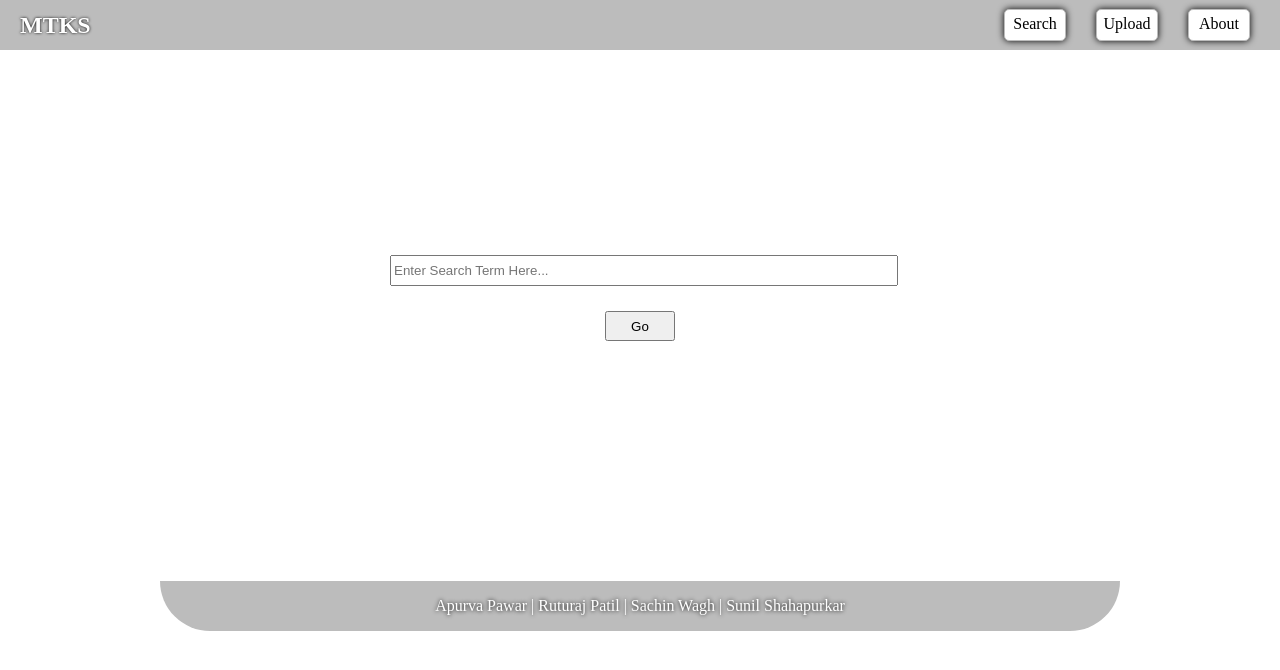
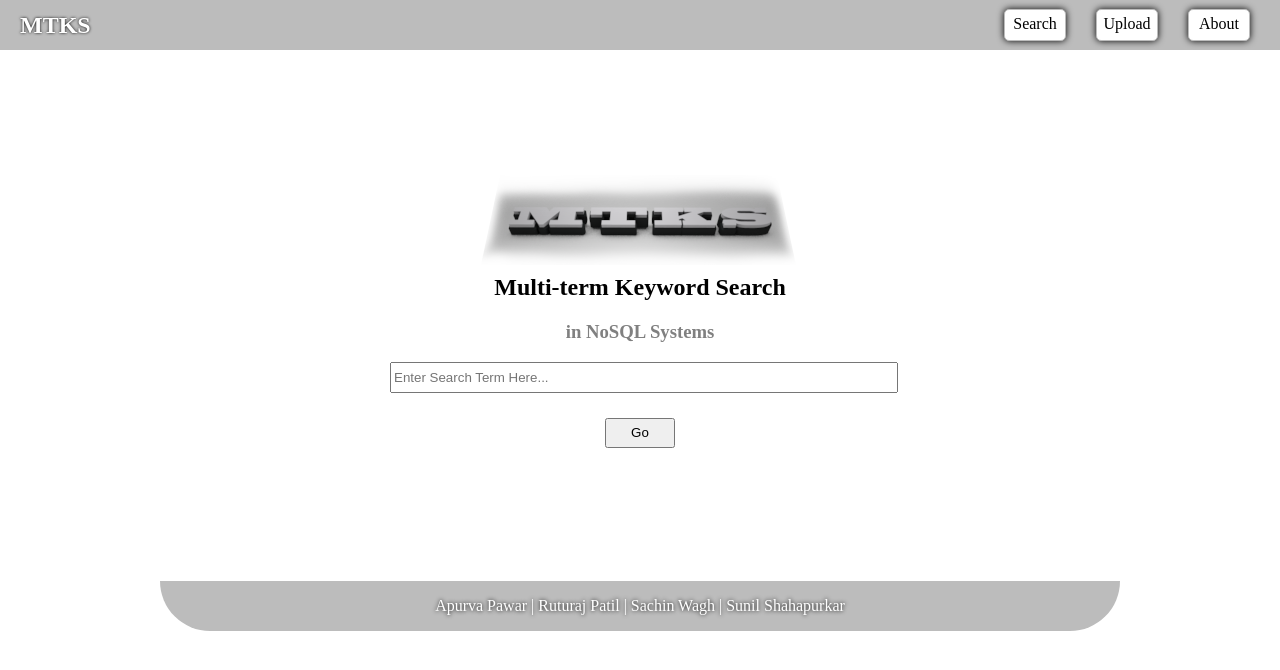
Before and after one commit to theapurvapawar/MTKS-NoSQL, a plain HTML site: page index.html in a window 1280 px wide. Drawn offline with Linux system fonts and the light colour scheme.

Commit message:
added image and title in HTML and edited CSS accordingly

```diff
--- a/css/style.css
+++ b/css/style.css
@@ -107,15 +107,42 @@ padding-left:20px;
 padding-right:20px;
 }
 
+
+#container #logo_img
+{
+position:relative;
+float:left;
+width:320px;
+left:50%;
+margin-left:-160px;
+margin-top: 100px;
+}
+
+#container h2
+{
+position:relative;
+clear:both;
+text-align: center;
+}
+
+#container h3
+{
+position:relative;
+clear:both;
+text-align: center;
+color: gray;
+}
+
 #container #txtbox
 {
 position: relative;
+clear:both;
 float: left;
 width: 500px;
 height: 25px;
 left: 50%;
 margin-left: -250px;
-margin-top: 190px;
+
 }
 
 #container #s_button
--- a/index.html
+++ b/index.html
@@ -25,6 +25,9 @@
 
 			<form action="result.html" method="post">
 
+				<img id='logo_img' src="images/logo.png" alt="Logo">
+				<h2>Multi-term Keyword Search</h2>
+				<h3>in NoSQL Systems</h3>
 				<input id='txtbox' type='text' placeholder='Enter Search Term Here...'></input>
 				<input id='s_button' type='submit' value='Go'></input>
 
```
Also changed, not shown: images/logo.png (added).
